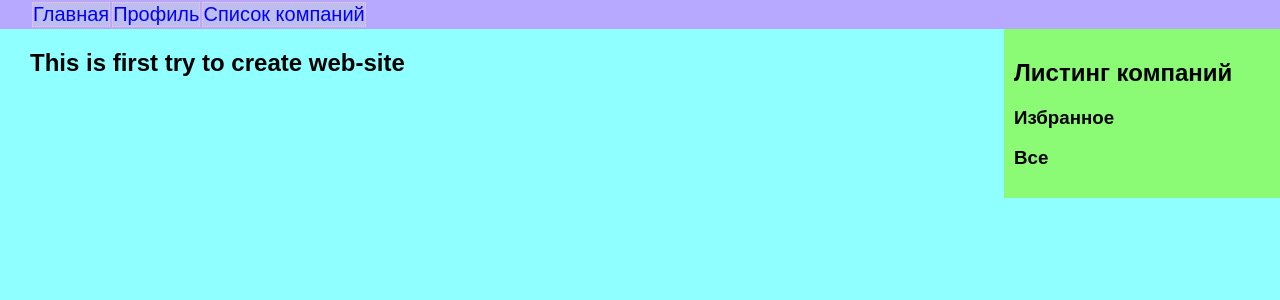
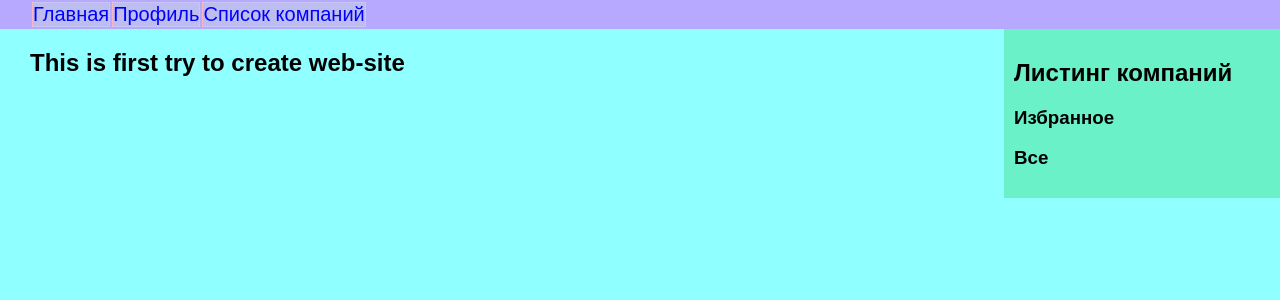
Before and after one commit to Andrew1vanov/pet-site, a Django app: page / in a window 1280 px wide. Shown: the part 80-380 px from the top of the page. Run offline with Django 5.2, Linux system fonts and the light colour scheme; data that the repository does not hold is empty; some libraries are stand-ins or nearby versions.

Commit message:
change stylesheet

```diff
--- a/pet/shares/static/css/base.css
+++ b/pet/shares/static/css/base.css
@@ -15,8 +15,28 @@ body {
     float: right;
     width: 20%;
     padding: 10px;
-    background-color: rgb(139, 250, 117);
+    background-color: rgb(106, 241, 199);
     height: 100%;
+}
+
+#sidebar ul {
+    list-style-type: none;
+    padding-left: 10px;
+    padding-right: 10px;
+}
+
+#sidebar a {
+    border: none;
+    text-decoration: none;
+}
+
+#sidebar li {
+    margin: 1%;
+}
+
+#sidebar li:hover {
+    padding-left: 5px;
+
 }
 
 a.logo {
@@ -47,9 +67,6 @@ a.logo {
     transition: color 1s;
 }
 
-#subheader a:hover {
-    color: lime;
-}
 
 #subheader td {
     background: rgb(189, 189, 239);
```
